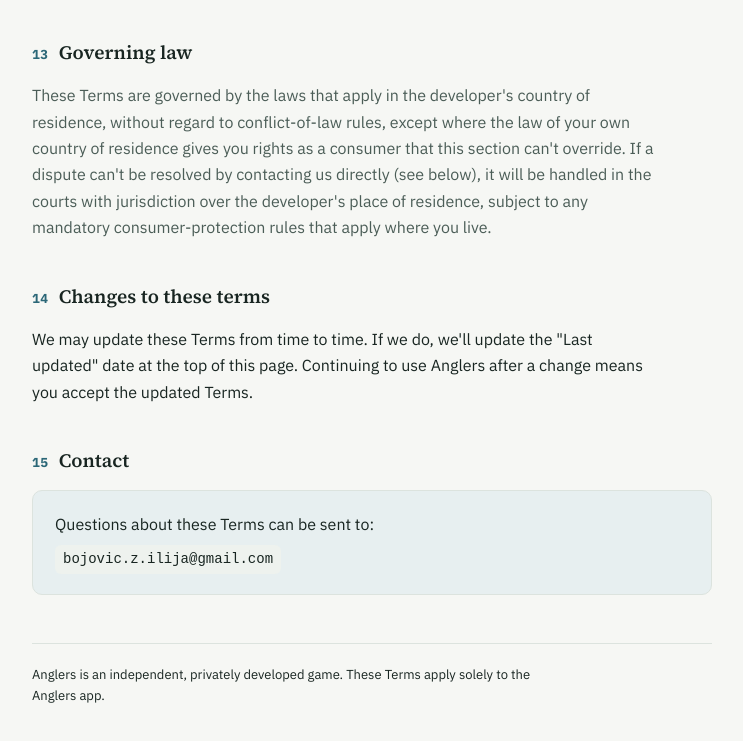
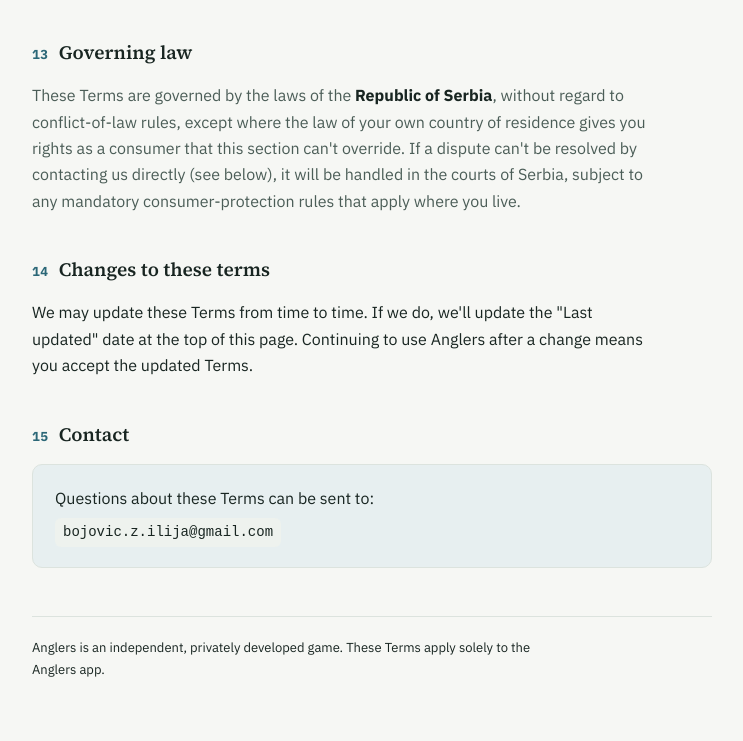
Before and after one commit to bwanaman/anglers-privacy-policy, a plain HTML site: page terms.html in a window 1280 px wide. Shown: the part 3341-4082 px from the top of the page, without its empty margins (268-1011 px from the left). Drawn offline with Linux system fonts and the light colour scheme.

Commit message:
Name Serbia as the governing jurisdiction in the Terms

```diff
--- a/terms.html
+++ b/terms.html
@@ -124,7 +124,7 @@
 
   <section id="law">
     <h2><span class="num">13</span>Governing law</h2>
-    <p class="soft">These Terms are governed by the laws that apply in the developer's country of residence, without regard to conflict-of-law rules, except where the law of your own country of residence gives you rights as a consumer that this section can't override. If a dispute can't be resolved by contacting us directly (see below), it will be handled in the courts with jurisdiction over the developer's place of residence, subject to any mandatory consumer-protection rules that apply where you live.</p>
+    <p class="soft">These Terms are governed by the laws of the <strong>Republic of Serbia</strong>, without regard to conflict-of-law rules, except where the law of your own country of residence gives you rights as a consumer that this section can't override. If a dispute can't be resolved by contacting us directly (see below), it will be handled in the courts of Serbia, subject to any mandatory consumer-protection rules that apply where you live.</p>
   </section>
 
   <section id="changes">
```
